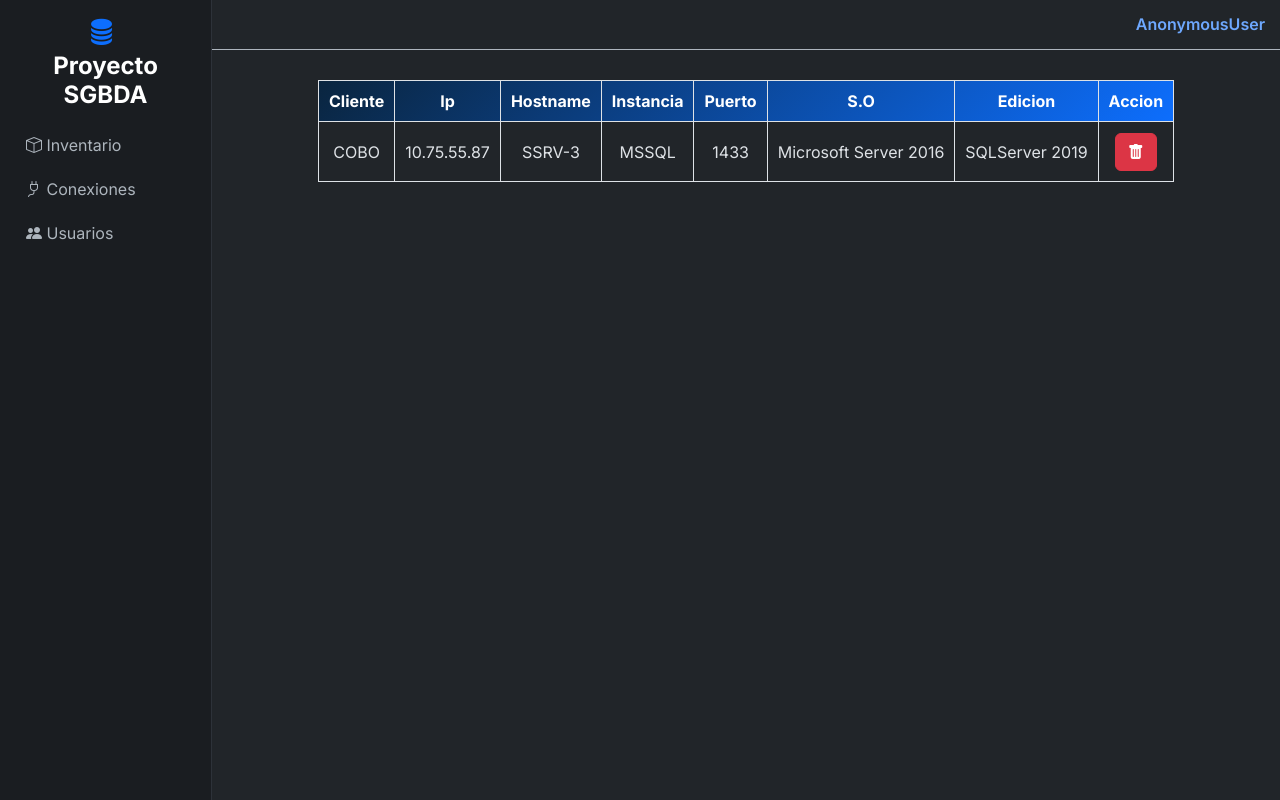
After one commit to JulianCarvajal07/Proyecto-SGBDA, a Django app: page /listar_inventario/ in a window 1280 px wide. The commit adds this page. Run offline with Django 5.2, Linux system fonts and the light colour scheme.

Commit message:
implementacion de nuevo template inventario.html para observar todos los clientes e instancias asociadas a ese cliente

```diff
--- a/sgbda/templates/base.html
+++ b/sgbda/templates/base.html
@@ -30,8 +30,10 @@
         </div>
 
         <ul class="nav flex-column">
-            <li class="nav-item mb-1"><a href="{% url 'listar_conexiones' %}" class="nav-link"><i class="bi bi-people-fill"></i> Conexiones</a></li>
-            <li class="nav-item mb-1"><a href="{% url 'listar_usuarios' %}" class="nav-link"><i class="bi bi-database"></i> Usuarios</a></li>
+            <li class="nav-item mb-1"><a href="{% url 'listar_inventario' %}" class="nav-link"><i class="bi bi-box"></i> Inventario</a></li>
+            <li class="nav-item mb-1"><a href="{% url 'listar_conexiones' %}" class="nav-link"><i class="bi bi-plug"></i> Conexiones</a></li>
+            <li class="nav-item mb-1"><a href="{% url 'listar_usuarios' %}" class="nav-link"><i class="bi bi-people-fill"></i></i> Usuarios</a></li>
+
             <!--<li class="nav-item mb-1"><a href="#" class="nav-link active"><i class="bi bi-speedometer2 me-2"></i> Dashboard</a></li>
             <li class="nav-item mb-1"><a href="#" class="nav-link"><i class="bi bi-clock-history me-2"></i> Consultas</a></li>
             <li class="nav-item mb-1"><a href="#" class="nav-link"><i class="bi bi-exclamation-triangle me-2"></i> Alertas</a></li>-->
--- /dev/null
+++ b/sgbda/templates/paginas/inventario.html
@@ -0,0 +1,62 @@
+{% extends "base.html" %}
+
+{% block titulo %} Inventario {% endblock %}
+
+{% load static %}
+
+{% block contenido %}
+
+{% if messages %}
+    {% for message in messages %}
+        {% if message.tags == 'error' %}
+            <div id="mi-alerta" class="alert alert-danger fade" role="alert">
+                {{ message }}
+            </div>
+        {% else %}
+            <div id="mi-alerta" class="alert alert-success fade" role="alert">
+                {{ message }}
+            </div>
+        {% endif %}
+    {% endfor %}
+{% endif %}
+
+    <div class="tabla-inventario">
+            <table class="tabla-personalizada">
+                <thead>
+                    <tr>
+                        <th>Cliente</th>
+                        <th>Ip</th>
+                        <th>Hostname</th>
+                        <th>Instancia</th>
+                        <th>Puerto</th>
+                        <th>S.O</th>
+                        <th>Edicion</th>
+                        <th>Accion</th>
+                    </tr>
+                </thead>
+                <tbody>
+
+                    <tr>
+                        <td>COBO</td>
+                        <td>10.75.55.87</td>
+                        <td>SSRV-3</td>
+                        <td>MSSQL</td>
+                        <td>1433</td>
+                        <td>Microsoft Server 2016</td>
+                        <td>SQLServer 2019</td>
+                        <td>
+                            <form method="POST" action="" style="display:inline;">
+                                {% csrf_token %}
+                                <button type="submit" class="btn btn-danger" style="margin: 2.5px">
+                                    <i class="bi bi-trash-fill"></i>
+                                </button>
+                            </form>
+                        </td>
+                    </tr>
+
+                </tbody>
+            </table>
+    </div>
+
+</div>
+{% endblock %}
--- a/sgbda/urls.py
+++ b/sgbda/urls.py
@@ -3,6 +3,7 @@ from .views.index import index
 from .views.usuarios import registro_usuarios, listar_usuarios, eliminar_usuario
 from .views.login import login_usuario
 from .views.conexiones import registro_conexion, listar_conexiones, eliminar_conexion
+from .views.inventario import listar_inventario
 from django.contrib.auth.views import LogoutView
 
 
@@ -18,4 +19,6 @@ urlpatterns = [
     path('listar_conexiones/', listar_conexiones, name='listar_conexiones'),
     path('registro_conexion/', registro_conexion, name='registro_conexion'),
     path('eliminar_conexion/<int:id>/', eliminar_conexion, name='eliminar_conexion'),
+
+    path('listar_inventario/', listar_inventario, name='listar_inventario'),
 ]
--- /dev/null
+++ b/sgbda/views/inventario.py
@@ -0,0 +1,11 @@
+import pyodbc
+
+from django.shortcuts import render, redirect, get_object_or_404
+from django.contrib import messages
+from sgbda.models import conexion
+
+def listar_inventario(request):
+
+
+
+    return render(request, 'paginas/inventario.html')
```
